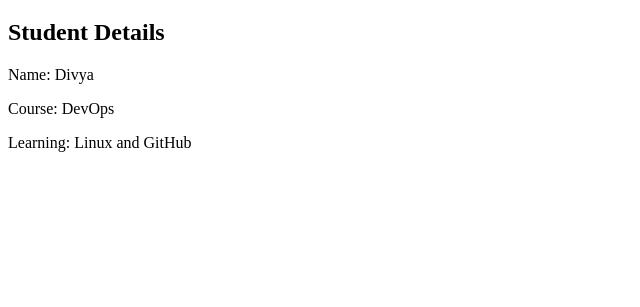
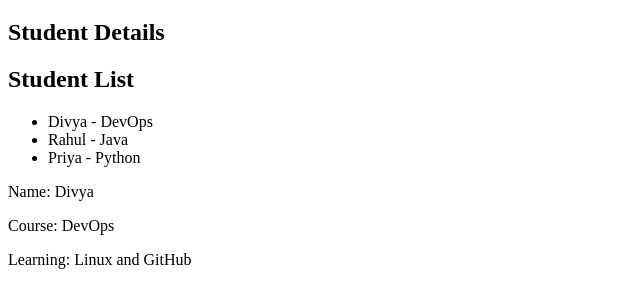
Before and after one commit to divya-kanugula/student-website, a plain HTML site: page index.html in a window 1280 px wide. Shown: the part 61-368 px from the top of the page, without its empty margins (0-640 px from the left). Drawn offline with Linux system fonts and the light colour scheme.

Commit message:
add student list

```diff
--- a/index.html
+++ b/index.html
@@ -8,6 +8,13 @@
     <h1>Student Management System</h1>
 
     <h2>Student Details</h2>
+    <h2>Student List</h2>
+
+    <ul>
+        <li>Divya - DevOps</li>
+        <li>Rahul - Java</li>
+        <li>Priya - Python</li>
+    </ul>
 
     <p>Name: Divya</p>
     <p>Course: DevOps</p>
```
